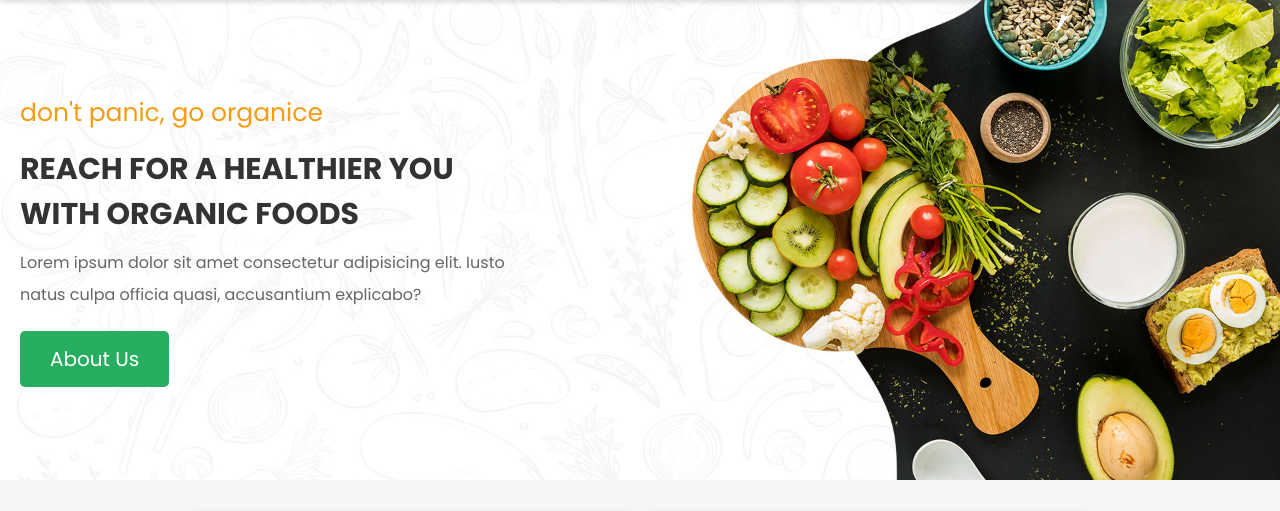
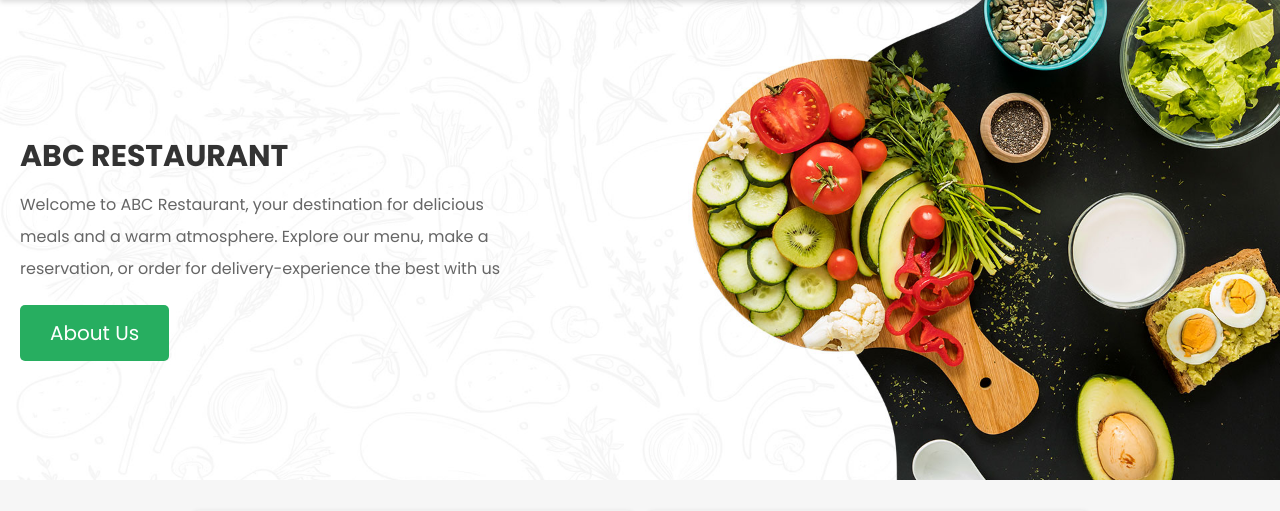
Before and after one commit to Sujeevan006/restaurant, a PHP site: page /customer_page.php in a window 1280 px wide. Shown: the part 78-589 px from the top of the page. Run offline with PHP 8.4, Linux system fonts and the light colour scheme; the visitor is signed in with stand-in values (Sample User, id 1); data that the repository does not hold is empty; some libraries are stand-ins or nearby versions.

Commit message:
customer page modification

```diff
--- a/customer_page.php
+++ b/customer_page.php
@@ -100,9 +100,8 @@ if(isset($_POST['add_to_cart'])){
    <section class="home">
 
       <div class="content">
-         <span>don't panic, go organice</span>
-         <h3>Reach For A Healthier You With Organic Foods</h3>
-         <p>Lorem ipsum dolor sit amet consectetur adipisicing elit. Iusto natus culpa officia quasi, accusantium explicabo?</p>
+         <h3>ABC Restaurant</h3>
+         <p>Welcome to ABC Restaurant, your destination for delicious meals and a warm atmosphere. Explore our menu, make a reservation, or order for delivery-experience the best with us</p>
          <a href="about.php" class="btn">about us</a>
       </div>
 
@@ -114,7 +113,6 @@ if(isset($_POST['add_to_cart'])){
 
 <div class="optionssection">
       <div class="options">
-
          <div class="optionsbox">
             <img src="images/dining.jpg" alt="">
             <a href="category.php?category=fruits" class="btn">Make a Reservation</a>
```
